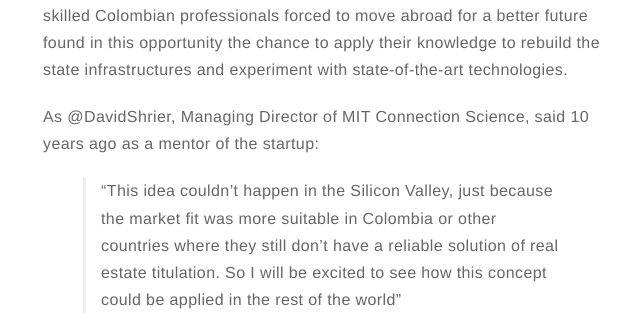
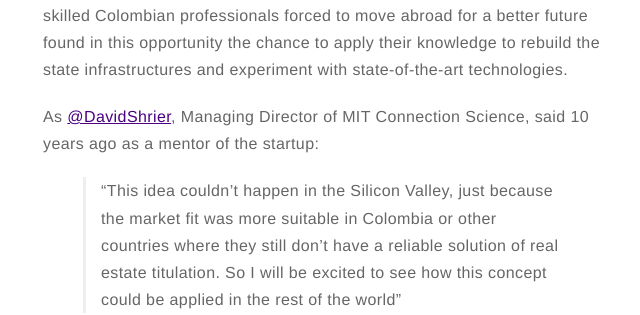
Before and after one commit to jpca1978/jpca1978.github.com, a Jekyll site: the page built from _posts/2016-8-24-new-syrian-government-implements-blockchain-titulation-system-to-heal-the-wounds-of-war.md, in a window 1280 px wide and 900 px high, scrolled down 1209 px. Shown: the part 152-467 px from the top of the window, without its empty margins (317-957 px from the left). Built offline with Jekyll 4.4.1, drawn with Linux system fonts in a browser that asks for light colours; comment, search, counter and statistics services are not loaded; part of the change alters nothing that is shown.

```diff
--- a/_posts/2016-8-24-new-syrian-government-implements-blockchain-titulation-system-to-heal-the-wounds-of-war.md
+++ b/_posts/2016-8-24-new-syrian-government-implements-blockchain-titulation-system-to-heal-the-wounds-of-war.md
@@ -17,7 +17,7 @@ category:
 
 Colombia did not have a reliable rural land register until the arrival of blockchain technology back in 2016. At that time it was impossible to think that institutions like notaries and real estate agencies could be changed for digital algorithms. It is curious that this revolutionary idea that today allows us to register and trade real estate assets both locally and across borders, without the bureaucratic pains of the past, has emerged in a country more known for its troubles with guerrillas and narcotraffickers than for the development  technological solutions. But the peace agreements that end more than 50 years of conflict between leftist guerrillas and government military forces back in 2016 were the trigger to consolidate a vision of new government infrastructure for the peace in Colombia, in an era of new technological resources. At the same time, skilled Colombian professionals forced to move abroad for a better future found in this opportunity the chance to apply their knowledge to rebuild the state infrastructures and experiment with state-of-the-art technologies.
 
-As @DavidShrier, Managing Director of MIT Connection Science, said 10 years ago as a mentor of the startup:
+As [@DavidShrier](https://twitter.com/davidshrier?lang=ca), Managing Director of MIT Connection Science, said 10 years ago as a mentor of the startup:
 
 > “This idea couldn't happen in the Silicon Valley, just because the market fit was more suitable in Colombia or other countries where they still don't have a reliable solution of real estate titulation. So I will be excited to see how this concept could be applied in the rest of the world”
 
```
